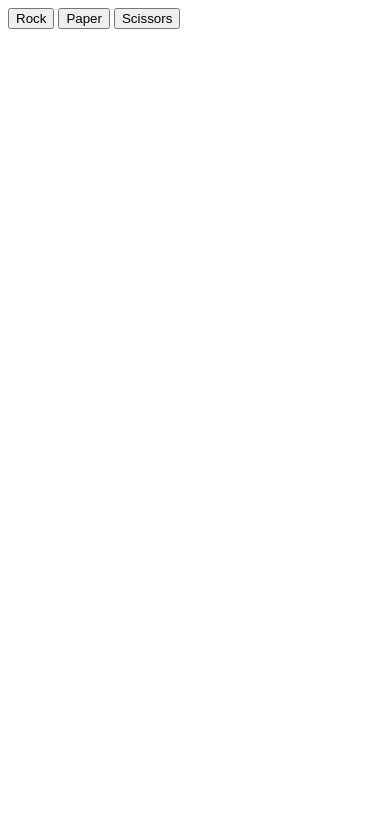
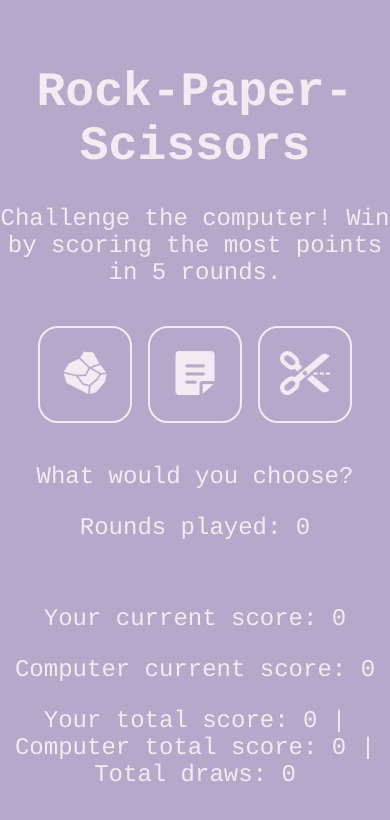
Before and after one commit to drmor/Project-Rock-Paper-Scissors, a plain HTML site: page index.html in a window 390 px wide. Drawn offline with Linux system fonts and the light colour scheme.

Commit message:
Added CSS, transfered all console.log into DOM, made it work on mobile browser

```diff
--- a/index.html
+++ b/index.html
@@ -3,12 +3,22 @@
 <head>
     <meta charset="UTF-8">
     <meta name="viewport" content="width=device-width, initial-scale=1.0">
-    <title>Document</title>
+    <title>Rock-Paper-Scissors</title>
     <script src="script.js" defer></script>
+    <link rel="stylesheet" href="style.css">
+    <link rel="icon" href="./photos/logo.png" type="image/x-icon">
 </head>
 <body>
-    <button id="Rock">Rock</button>
-    <button id="Paper">Paper</button>
-    <button id="Scissors">Scissors</button>
+    <div class="container">
+        <div class="header">
+            <h1>Rock-Paper-Scissors</h1>
+            <p>Challenge the computer! Win by scoring the most points in 5 rounds.</p>
+        </div>
+        <div class="buttonsBox">
+            <button id="Rock"  class="button"><img src="./photos/rock.png" class="imgColor"></button>
+            <button id="Paper" class="button"><img src="./photos/paper.png"></button>
+            <button id="Scissors" class="button"><img src="./photos/scissors.png"></button>
+        </div>
+    </div>
 </body>
 </html>
--- a/script.js
+++ b/script.js
@@ -1,11 +1,37 @@
 const buttons = document.querySelectorAll("button");
+const container = document.querySelector(".container");
 let humanScore = 0;
 let computerScore = 0;
-let humanWin = 0;
-let computerWin = 0;
+let humanFinalScore = 0;
+let computerFinalScore = 0;
+let draw = 0;
 let currentRound = 0;
 const MAXROUND = 5;
 let humanSelection;
+
+//transfer all console.log into DOM
+const content = document.createElement("div");
+const roundContent = document.createElement("div");
+const playerWin = document.createElement("p");
+const computerWin = document.createElement("p");
+const draws = document.createElement("p");
+const roundResult = document.createElement("p");
+const roundPlayed = document.createElement("p");
+content.classList.add("content");
+roundContent.classList.add("round");
+container.appendChild(roundContent);
+container.appendChild(content);
+roundContent.appendChild(roundResult);
+roundContent.appendChild(roundPlayed);
+content.appendChild(playerWin);
+content.appendChild(computerWin);
+content.appendChild(draws);
+roundPlayed.textContent = `Rounds played: ${currentRound}`
+roundResult.textContent = "What would you choose?";
+playerWin.textContent = `Your current score: ${humanScore}`;
+computerWin.textContent = `Computer current score: ${computerScore}`;
+draws.textContent = `Your total score: ${humanFinalScore} | Computer total score: ${computerFinalScore} | Total draws: ${draw}`;
+
 
 //player element selection and launching the game
 buttons.forEach((btn) => {
@@ -26,15 +52,20 @@ function getComputerChoice(){
 function playRound(computerChoice){
     if (humanSelection == computerChoice){
         currentRound += 1;
-        console.log(`Tie! You and computer chose ${humanSelection}.`);
+        roundPlayed.textContent = `Rounds played: ${currentRound}`
+        roundResult.innerHTML = `Tie! You and computer chose <span style="font-weight: bold; font-size:1.2em;">${humanSelection}</span.`;
     } else if (humanSelection == "Paper" && computerChoice == "Rock" || humanSelection == "Rock" && computerChoice == "Scissors" || humanSelection == "Scissors" && computerChoice == "Paper"){
         currentRound += 1;
         humanScore += 1;
-        console.log(`You won this round, your ${humanSelection} beats computer ${computerChoice}!`);
+        roundPlayed.textContent = `Rounds played: ${currentRound}`
+        roundResult.innerHTML = `You won this round, your <span style="font-weight: bold; font-size:1.2em;">${humanSelection}</span> beats computer <span style="font-weight: bold; font-size:1.2em;">${computerChoice}</span>!`;
+        playerWin.textContent = `Your current score: ${humanScore}`;
     } else {
         currentRound += 1;
         computerScore += 1;
-        console.log(`You lose, computer ${computerChoice} beats your ${humanSelection}!`);
+        roundPlayed.textContent = `Rounds played: ${currentRound}`
+        roundResult.innerHTML = `You lose, computer <span style="font-weight: bold; font-size:1.2em;">${computerChoice}</span> beats your <span style="font-weight: bold; font-size:1.2em;">${humanSelection}</span>!`;
+        computerWin.textContent = `Computer current score: ${computerScore}`;
     }
     if (currentRound == MAXROUND){
         gameEnd()
@@ -45,20 +76,25 @@ function playRound(computerChoice){
 //Comparing the score and displaying the result
 function gameEnd(){
     if (humanScore > computerScore){
-        humanWin += 1;
-        console.log(`Game ended, you win! With your score ${humanScore}`)
+        humanFinalScore += 1;
+        draws.textContent = `Your total score: ${humanFinalScore} | Computer total score: ${computerFinalScore} | Total draws: ${draw}`;
     } else if (humanScore < computerScore){
-        computerWin += 1;
-        console.log(`Game ended, you lose! With computer score ${computerScore}`)
+        computerFinalScore += 1;
+        draws.textContent = `Your total score: ${humanFinalScore} | Computer total score: ${computerFinalScore} | Total draws: ${draw}`;
     } else if (humanScore == computerScore){
-        console.log(`Game ended, with draw! Your and computer score ${humanScore} vs ${computerScore}`)
+        draw += 1;
+        draws.textContent = `Your total score: ${humanFinalScore} | Computer total score: ${computerFinalScore} | Total draws: ${draw}`;
     }
-    console.log(`Computer: ${computerWin} Player: ${humanWin}`)
     reset()
 }
-//setting all vlues to zero so game can run again and again
+//setting all values to zero so game can run again and again
 function reset(){
     humanScore = 0;
     computerScore = 0;
     currentRound = 0;
+    setTimeout(function() {
+        playerWin.textContent = `Your current score: ${humanScore}`;
+        computerWin.textContent = `Computer current score: ${computerScore}`;
+        roundPlayed.textContent = `Rounds played: ${currentRound}`
+    }, 1000);
 }
--- /dev/null
+++ b/style.css
@@ -0,0 +1,73 @@
+html, body {
+  margin: 0;
+  padding: 0;
+  height: 100%;
+  background-color: #b6a8ca;
+}
+.button{
+    background: none;
+    cursor: pointer;
+    border-radius: 1.5em;
+    border: 2px, solid, #f4eaf1;
+    padding: 20px;
+    transition: 0.1s;
+}
+.button:hover{
+    transform: scale(1.02);
+}
+.button img{
+    flex: 1;
+    max-height: 150px;
+}
+.container{
+    display: flex;
+    gap: 5em;
+    justify-content: center;
+    align-items: center;
+    height: 100vh;
+    flex-direction: column;
+
+}
+.container > .buttonsBox{
+    display: flex;
+    gap: 5em;
+    flex-wrap: wrap;
+}
+.header{
+    color: #f4eaf1;
+    font-family: Courier;
+    text-align: center;
+    font-size: 1.5em;
+}
+.content{
+    color: #f4eaf1;
+    font-family: Courier;
+    text-align: center;
+    font-size: 1.5em;
+}
+.round{
+    color: #f4eaf1;
+    font-family: Courier;
+    text-align: center;
+    font-size: 1.5em;
+}
+@media screen and (max-width: 900px){
+    .button img{
+        flex: 1;
+        max-height: 50px;
+    }
+    .container > .buttonsBox{
+        display: flex;
+        gap: 1em;
+        flex-wrap: wrap;
+        max-width: 100%;
+    }
+    .container{
+        display: flex;
+        gap: 1em;
+        justify-content: center;
+        align-items: center;
+        height: 100vh;
+        flex-direction: column;
+    }
+}
```
Also changed, not shown: photos/logo.png (added), photos/paper.png (added), photos/rock.png (added), photos/scissors.png (added).
